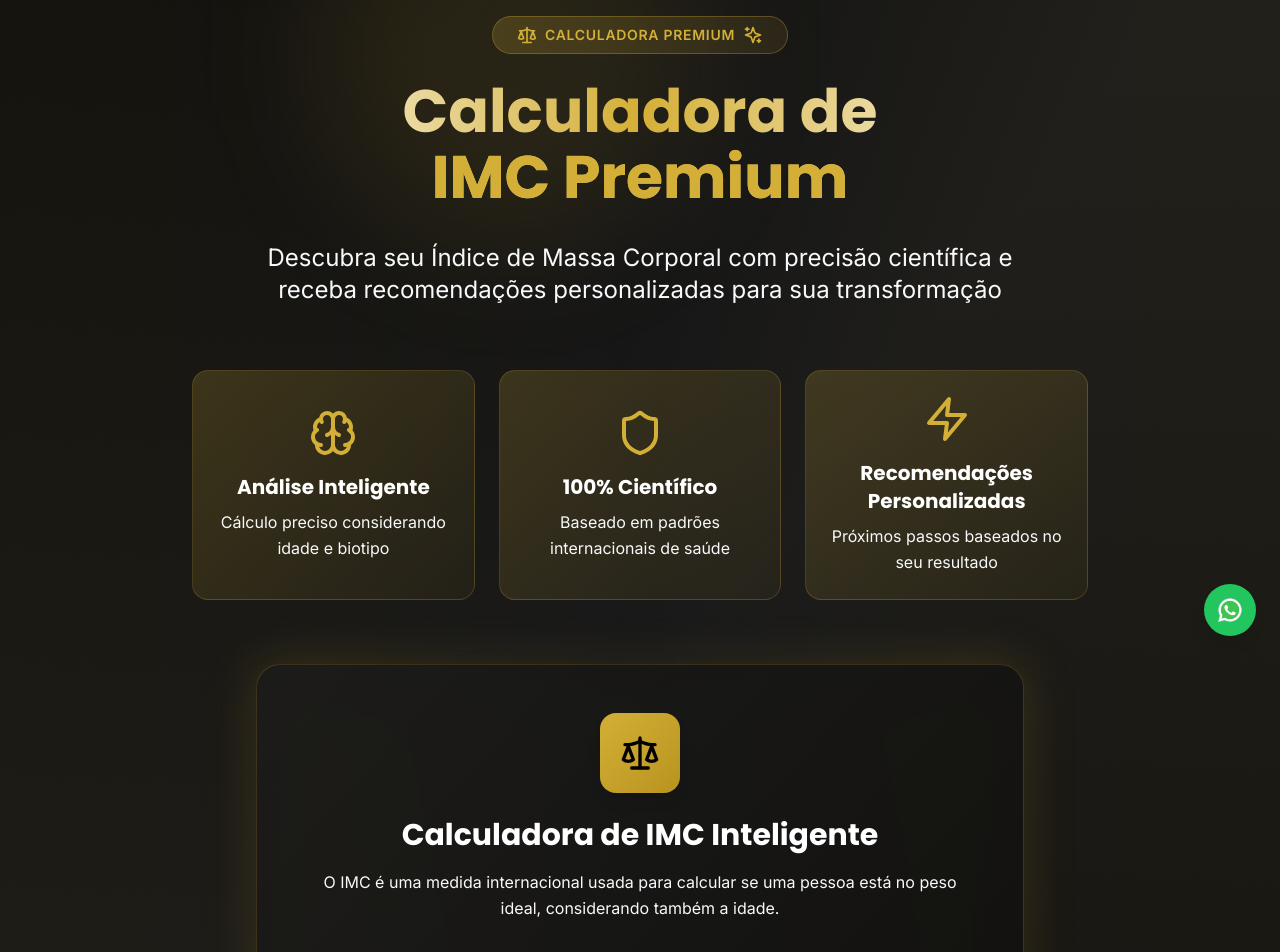
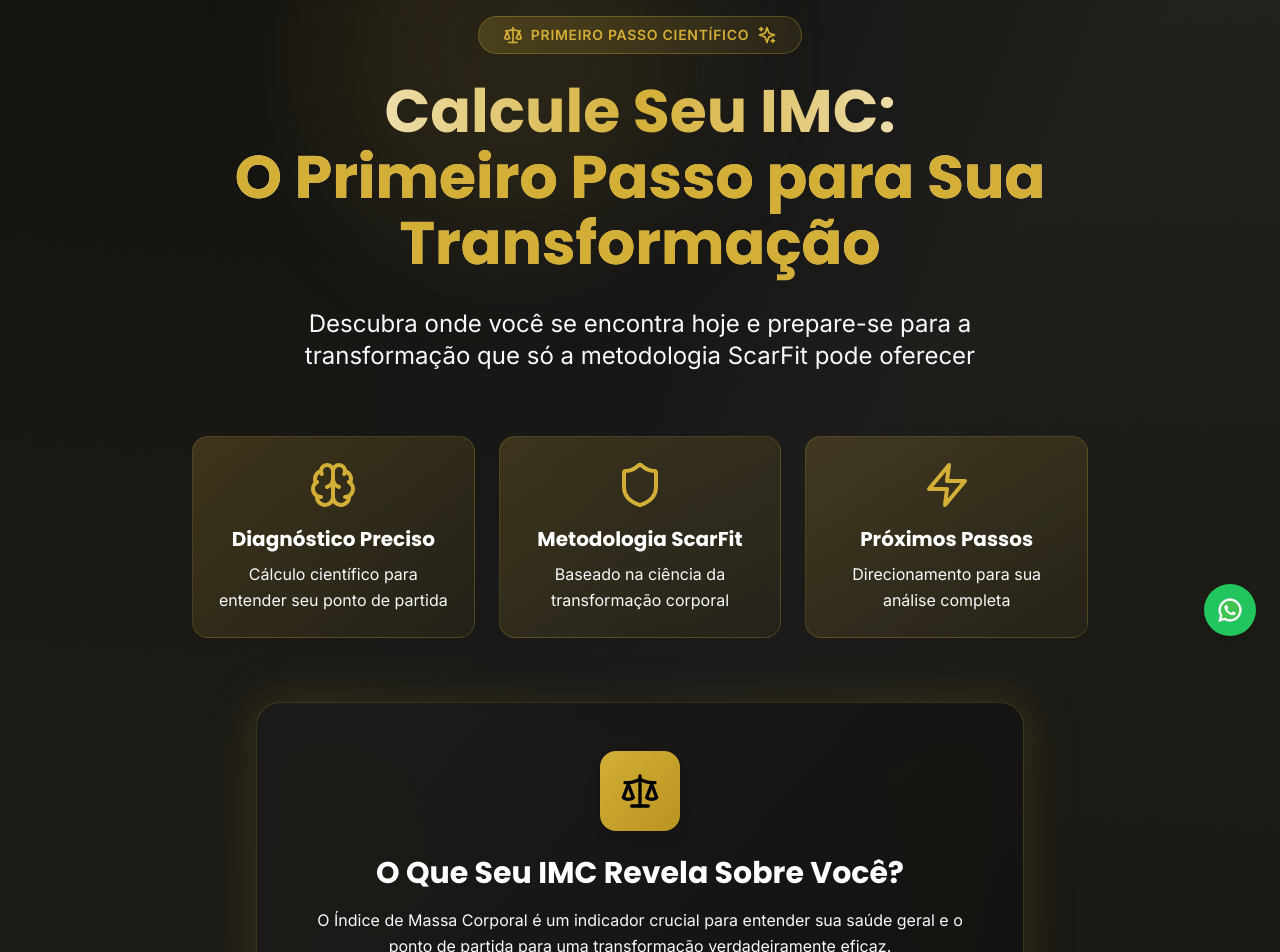
Before and after one commit to joaomgsb/scarfit-2.0, a React (Vite) app: page /calculadora-imc in a window 1280 px wide. Shown: the part 140-1092 px from the top of the page. Built offline with nearby package versions, Linux system fonts and the light colour scheme; no server answers.

Commit message:
copy e iframe

```diff
--- a/src/components/ContactSection.tsx
+++ b/src/components/ContactSection.tsx
@@ -33,7 +33,7 @@ const YouTubeModal: React.FC<{ isOpen: boolean; onClose: () => void }> = ({ isOp
             <iframe
               width="100%"
               height="100%"
-              src="https://www.youtube.com/embed/bm688keuKL8?si=AeX2WbsZmUCYlMVa"
+              src="https://www.youtube.com/embed/XoWsLsvPSzo?si=CAzHcN9kCvLUleUr"
               title="YouTube video player"
               frameBorder="0"
               allow="accelerometer; autoplay; clipboard-write; encrypted-media; gyroscope; picture-in-picture; web-share"
--- a/src/components/ImcCalculator.tsx
+++ b/src/components/ImcCalculator.tsx
@@ -86,9 +86,9 @@ const ImcCalculator: React.FC = () => {
         <div className="inline-flex items-center justify-center w-20 h-20 bg-gradient-to-br from-primary to-primary-dark rounded-2xl mb-6 shadow-lg">
           <Scale className="h-10 w-10 text-black" />
         </div>
-        <h2 className="text-3xl font-bold mb-4">Calculadora de IMC Inteligente</h2>
+        <h2 className="text-3xl font-bold mb-4">O Que Seu IMC Revela Sobre Você?</h2>
         <p className="text-light-gray">
-          O IMC é uma medida internacional usada para calcular se uma pessoa está no peso ideal, considerando também a idade.
+          O Índice de Massa Corporal é um indicador crucial para entender sua saúde geral e o ponto de partida para uma transformação verdadeiramente eficaz.
         </p>
       </div>
 
@@ -141,7 +141,7 @@ const ImcCalculator: React.FC = () => {
           className="w-full bg-gradient-to-r from-primary to-primary-dark text-black font-bold py-6 px-8 rounded-xl text-xl hover:scale-105 transition-all duration-300 shadow-lg hover:shadow-primary/30"
         >
           <Scale className="w-6 h-6 inline mr-2" />
-          Calcular Meu IMC
+          Calcular e Entender Meu Corpo
         </button>
       </div>
 
@@ -165,11 +165,11 @@ const ImcCalculator: React.FC = () => {
             <div className="bg-gradient-to-br from-primary/20 to-primary/5 p-6 rounded-2xl border border-primary/20 mb-8">
               <div className="flex items-center gap-2 mb-3">
                 <Sparkles className="w-6 h-6 text-primary" />
-                <span className="text-primary font-semibold">Próximo Passo Recomendado:</span>
+                <span className="text-primary font-semibold">Mas lembre-se: este é apenas o começo!</span>
               </div>
               <p className="text-light-gray">
-                Com base no seu perfil, você precisa de um plano ajustado ao seu metabolismo e rotina.
-                Conheça como a ScarFit cria esse plano 100% sob medida.
+                Na ScarFit, acreditamos que a verdadeira transformação vai além de um único número.
+                Faça sua análise premium gratuita e descubra seu potencial real.
               </p>
             </div>
 
@@ -178,7 +178,7 @@ const ImcCalculator: React.FC = () => {
               className="bg-gradient-to-r from-primary to-primary-dark text-black font-bold py-4 px-8 rounded-xl text-lg flex items-center justify-center gap-3 mx-auto hover:scale-105 transition-all duration-300 shadow-lg hover:shadow-primary/30"
             >
               <ArrowRight className="w-6 h-6" />
-              Entenda Minha Situação
+              Fazer Minha Análise Premium Gratuita
               <Sparkles className="w-6 h-6" />
             </button>
           </div>
--- a/src/pages/EntendaSituacaoPage.tsx
+++ b/src/pages/EntendaSituacaoPage.tsx
@@ -242,20 +242,20 @@ const EntendaSituacaoPage: React.FC = () => {
               <div className="inline-flex items-center gap-2 bg-gradient-to-r from-primary/20 to-primary/10 border border-primary/30 rounded-full px-6 py-2 mb-6">
                 <Crown className="w-5 h-5 text-primary" />
                 <span className="text-primary font-semibold text-sm uppercase tracking-wider">
-                  Análise Premium Gratuita
+                  Análise Gratuita e Personalizada
                 </span>
                 <Sparkles className="w-5 h-5 text-primary" />
               </div>
 
               <h1 className="text-5xl md:text-7xl font-bold mb-8 bg-gradient-to-r from-white via-primary to-white bg-clip-text text-transparent leading-tight">
-                Descubra Seu
+                A Ciência por Trás da
                 <br />
-                <span className="text-primary">Potencial Real</span>
+                <span className="text-primary">Sua Melhor Versão</span>
               </h1>
 
               <p className="text-xl md:text-2xl text-light-gray max-w-4xl mx-auto leading-relaxed">
-                Calculadoras integradas + análise prévia do seu perfil físico para entender seus indicadores básicos.{' '}
-                <span className="text-primary font-semibold">Análise completa e personalizada</span> disponível nos nossos planos.
+                Desvende os segredos do seu corpo com nossa análise prévia exclusiva.
+                <span className="text-primary font-semibold">Seu primeiro passo para a transformação.</span>
               </p>
             </motion.div>
           </motion.div>
@@ -270,16 +270,16 @@ const EntendaSituacaoPage: React.FC = () => {
             <motion.div variants={itemVariants} className="text-center">
               <div className="bg-gradient-to-br from-primary/20 to-primary/5 rounded-2xl p-6 border border-primary/20 h-full flex flex-col justify-center">
                 <Calculator className="h-12 w-12 text-primary mx-auto mb-4" />
-                <h3 className="text-xl font-bold mb-2">Calculadoras Integradas</h3>
-                <p className="text-light-gray">IMC, TMB, Proteína e Hidratação em um só lugar</p>
+                <h3 className="text-xl font-bold mb-2">Precisão Científica</h3>
+                <p className="text-light-gray">Fórmulas validadas para dados confiáveis</p>
               </div>
             </motion.div>
 
             <motion.div variants={itemVariants} className="text-center">
               <div className="bg-gradient-to-br from-primary/20 to-primary/5 rounded-2xl p-6 border border-primary/20 h-full flex flex-col justify-center">
                 <Shield className="h-12 w-12 text-primary mx-auto mb-4" />
-                <h3 className="text-xl font-bold mb-2">100% Científico</h3>
-                <p className="text-light-gray">Baseado em fórmulas validadas cientificamente</p>
+                <h3 className="text-xl font-bold mb-2">Visão Abrangente</h3>
+                <p className="text-light-gray">IMC, TMB, Proteína e Hidratação integrados</p>
               </div>
             </motion.div>
 
@@ -287,7 +287,7 @@ const EntendaSituacaoPage: React.FC = () => {
               <div className="bg-gradient-to-br from-primary/20 to-primary/5 rounded-2xl p-6 border border-primary/20 h-full flex flex-col justify-center">
                 <Brain className="h-12 w-12 text-primary mx-auto mb-4" />
                 <h3 className="text-xl font-bold mb-2">Análise Prévia</h3>
-                <p className="text-light-gray">Insights básicos do seu perfil atual</p>
+                <p className="text-light-gray">Panorama inicial do seu perfil físico</p>
               </div>
             </motion.div>
           </motion.div>
@@ -309,10 +309,10 @@ const EntendaSituacaoPage: React.FC = () => {
                       <Calculator className="h-10 w-10 text-black" />
                     </div>
                     <h2 className="text-3xl font-bold mb-4">Calculadoras + Análise Prévia</h2>
-                    <p className="text-light-gray">Calcule seus indicadores básicos e receba uma análise prévia do seu perfil</p>
+                    <p className="text-light-gray">Mapeie seus indicadores básicos e receba insights do seu perfil atual</p>
                     <div className="bg-primary/10 border border-primary/20 rounded-lg p-3 mt-4">
                       <p className="text-white text-sm font-semibold !text-white">
-                        💡 Esta é uma análise superficial. Análise completa e plano detalhado disponível nos nossos planos.
+                        💡 <strong>Seu Potencial Ilimitado Começa Aqui:</strong> Esta análise é a porta de entrada para o autoconhecimento. Para desvendar seu potencial máximo, explore nossos programas premium.
                       </p>
                     </div>
                   </div>
@@ -469,7 +469,7 @@ const EntendaSituacaoPage: React.FC = () => {
                         ) : (
                           <>
                             <Brain className="w-6 h-6" />
-                            Calcular Indicadores + Análise Prévia
+                            Descobrir Meus Indicadores e Potencial
                             <Sparkles className="w-6 h-6" />
                           </>
                         )}
--- a/src/pages/ImcPage.tsx
+++ b/src/pages/ImcPage.tsx
@@ -65,20 +65,19 @@ const ImcPage: React.FC = () => {
               <div className="inline-flex items-center gap-2 bg-gradient-to-r from-primary/20 to-primary/10 border border-primary/30 rounded-full px-6 py-2 mb-6">
                 <Scale className="w-5 h-5 text-primary" />
                 <span className="text-primary font-semibold text-sm uppercase tracking-wider">
-                  Calculadora Premium
+                  Primeiro Passo Científico
                 </span>
                 <Sparkles className="w-5 h-5 text-primary" />
               </div>
 
               <h1 className="text-5xl md:text-6xl font-bold mb-8 bg-gradient-to-r from-white via-primary to-white bg-clip-text text-transparent leading-tight">
-                Calculadora de
+                Calcule Seu IMC:
                 <br />
-                <span className="text-primary">IMC Premium</span>
+                <span className="text-primary">O Primeiro Passo para Sua Transformação</span>
               </h1>
 
               <p className="text-xl md:text-2xl text-light-gray max-w-3xl mx-auto leading-relaxed">
-                Descubra seu Índice de Massa Corporal com precisão científica e receba
-                recomendações personalizadas para sua transformação
+                Descubra onde você se encontra hoje e prepare-se para a transformação que só a metodologia ScarFit pode oferecer
               </p>
             </motion.div>
           </motion.div>
@@ -93,24 +92,24 @@ const ImcPage: React.FC = () => {
             <motion.div variants={itemVariants} className="text-center">
               <div className="bg-gradient-to-br from-primary/20 to-primary/5 rounded-2xl p-6 border border-primary/20 h-full flex flex-col justify-center">
                 <Brain className="h-12 w-12 text-primary mx-auto mb-4" />
-                <h3 className="text-xl font-bold mb-2">Análise Inteligente</h3>
-                <p className="text-light-gray">Cálculo preciso considerando idade e biotipo</p>
+                <h3 className="text-xl font-bold mb-2">Diagnóstico Preciso</h3>
+                <p className="text-light-gray">Cálculo científico para entender seu ponto de partida</p>
               </div>
             </motion.div>
 
             <motion.div variants={itemVariants} className="text-center">
               <div className="bg-gradient-to-br from-primary/20 to-primary/5 rounded-2xl p-6 border border-primary/20 h-full flex flex-col justify-center">
                 <Shield className="h-12 w-12 text-primary mx-auto mb-4" />
-                <h3 className="text-xl font-bold mb-2">100% Científico</h3>
-                <p className="text-light-gray">Baseado em padrões internacionais de saúde</p>
+                <h3 className="text-xl font-bold mb-2">Metodologia ScarFit</h3>
+                <p className="text-light-gray">Baseado na ciência da transformação corporal</p>
               </div>
             </motion.div>
 
             <motion.div variants={itemVariants} className="text-center">
               <div className="bg-gradient-to-br from-primary/20 to-primary/5 rounded-2xl p-6 border border-primary/20 h-full flex flex-col justify-center">
                 <Zap className="h-12 w-12 text-primary mx-auto mb-4" />
-                <h3 className="text-xl font-bold mb-2">Recomendações Personalizadas</h3>
-                <p className="text-light-gray">Próximos passos baseados no seu resultado</p>
+                <h3 className="text-xl font-bold mb-2">Próximos Passos</h3>
+                <p className="text-light-gray">Direcionamento para sua análise completa</p>
               </div>
             </motion.div>
           </motion.div>
```
